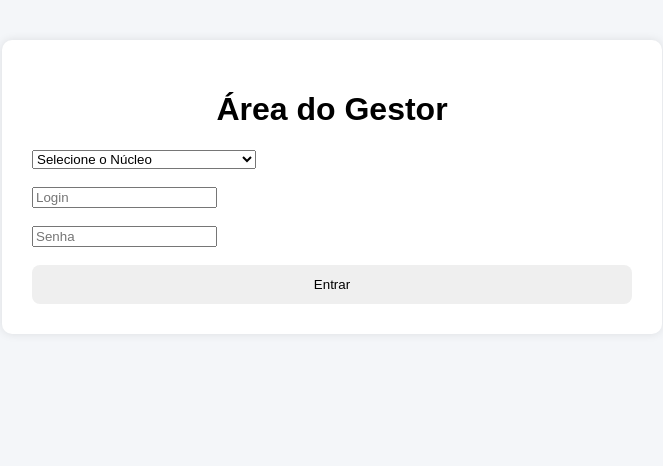
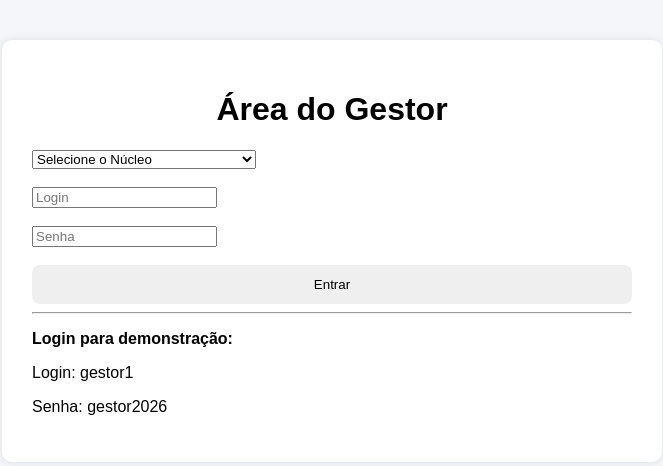
Before and after one commit to debrahalves2026/ponto-estagios, a Flask app: page /login-gestor in a window 1280 px wide. Shown: the top 466 px of the page, without its empty margins (308-971 px from the left). Run offline with Flask 3, Linux system fonts and the light colour scheme.

Commit message:
Login gestor funcionando

```diff
--- a/app.py
+++ b/app.py
@@ -1,4 +1,4 @@
-from flask import Flask, render_template
+from flask import Flask, render_template, request, redirect
 
 app = Flask(__name__)
 
@@ -6,8 +6,22 @@ app = Flask(__name__)
 def inicio():
     return render_template('index.html')
 
-@app.route('/login-gestor')
+@app.route('/login-gestor', methods=['GET', 'POST'])
 def login_gestor():
+
+    if request.method == 'POST':
+
+        login = request.form.get('login')
+        senha = request.form.get('senha')
+
+        if login == 'gestor1' and senha == 'gestor2026':
+            return redirect('/dashboard-gestor')
+
+        return render_template(
+            'login_gestor.html',
+            erro='Login ou senha inválidos'
+        )
+
     return render_template('login_gestor.html')
 
 @app.route('/login-colaborador')
--- a/templates/login_gestor.html
+++ b/templates/login_gestor.html
@@ -12,10 +12,10 @@
 
     <h1>Área do Gestor</h1>
 
-    <form>
+    <form method="POST">
 
-        <select>
-            <option>Selecione o Núcleo</option>
+        <select name="nucleo" required>
+            <option value="">Selecione o Núcleo</option>
             <option>Núcleo de Poder de Polícia (NPP)</option>
             <option>Núcleo de Saúde Pública (NSP)</option>
             <option>Núcleo Trabalhista (NT)</option>
@@ -23,17 +23,40 @@
 
         <br><br>
 
-        <input type="text" placeholder="Login">
+        <input
+            type="text"
+            name="login"
+            placeholder="Login"
+            required>
 
         <br><br>
 
-        <input type="password" placeholder="Senha">
+        <input
+            type="password"
+            name="senha"
+            placeholder="Senha"
+            required>
 
         <br><br>
 
-        <button type="submit">Entrar</button>
+        <button type="submit">
+            Entrar
+        </button>
 
     </form>
+
+    {% if erro %}
+        <p style="color:red;">
+            {{ erro }}
+        </p>
+    {% endif %}
+
+    <hr>
+
+    <p><strong>Login para demonstração:</strong></p>
+
+    <p>Login: gestor1</p>
+    <p>Senha: gestor2026</p>
 
 </div>
 
```
